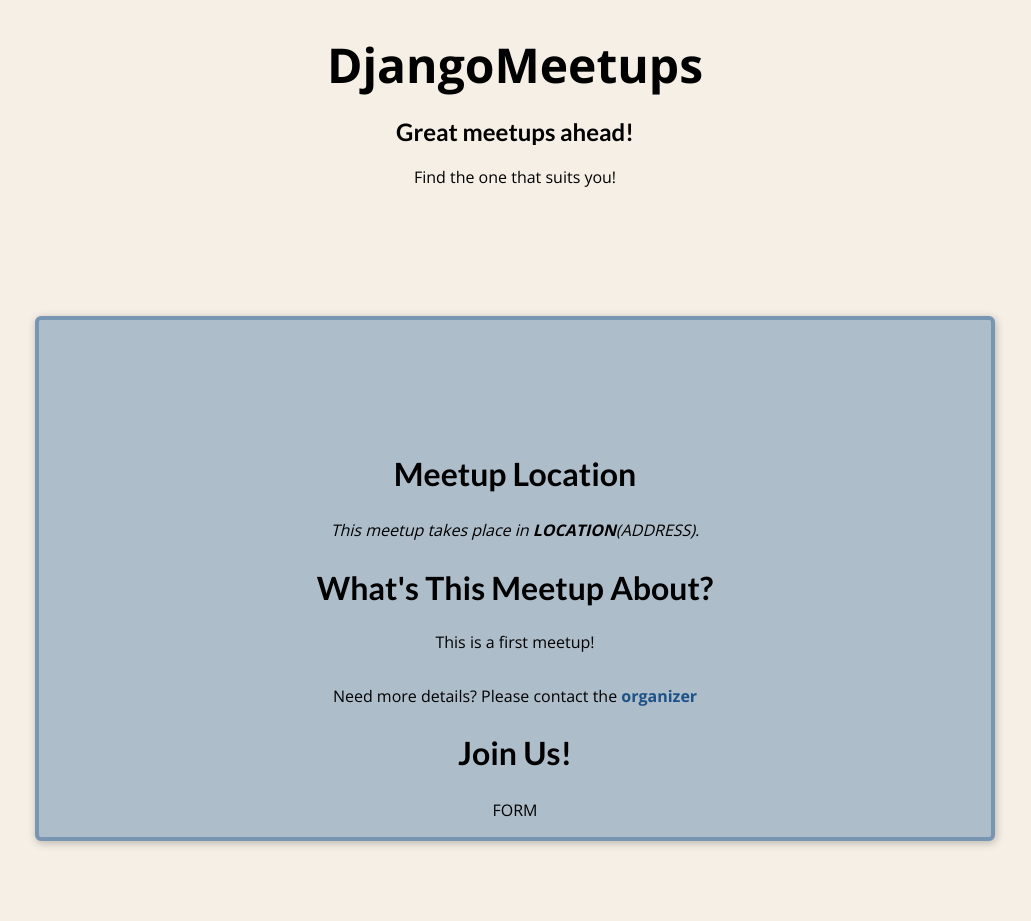
After one commit to rotriff/django_meetups_site, a Django app: page /1 in a window 1280 px wide. The commit adds this page. Shown: the whole page, without its empty margins (125-1156 px from the left). Run offline with Django 4.2, Linux system fonts and the light colour scheme.

Commit message:
added meetup-detail view, template, styles

```diff
--- /dev/null
+++ b/meetups/static/meetups/styles/meetup-detail.css
@@ -0,0 +1,56 @@
+article {
+    max-width: 60rem;
+    margin: 5rem auto;
+    border-radius: 6px;
+    background-color: #aebdca;
+    border: 4px solid #7895B2;
+    box-shadow: 1px 2px 8px rgba(0, 0, 0, 0.25);
+    position: relative;
+    padding: 1rem;
+    text-align: center;
+  }
+
+  #main-image {
+    width: 10rem;
+    height: 10rem;
+    object-fit: cover;
+    position: absolute;
+    top: -5rem;
+    left: calc(50% - 5rem);
+    border-radius: 50%;
+    border: 4px solid #7895B2;
+  }
+
+  section:first-of-type {
+    margin-top: 6rem;
+  }
+
+  h2 {
+    font-size: 2rem;
+  }
+
+  address span {
+    font-weight: bold;
+  }
+
+  #details h2 {
+    margin-bottom: 0.5rem;
+  }
+
+  #details > p {
+    color: black;
+    padding: 1rem;
+    border-radius: 4px;
+    max-width: 80%;
+    margin: auto;
+  }
+
+  #details footer {
+    color: black;
+  }
+
+  #details footer a {
+    color: #1d5286;
+    text-decoration: none;
+    font-weight: bold;
+  }
--- /dev/null
+++ b/meetups/templates/meetups/meetup-detail.html
@@ -0,0 +1,34 @@
+{% extends "base.html" %}
+{% load static %}
+
+{% block title %}{{ meetup_title }}{% endblock title %}
+
+{% block css_files %}
+    <link rel="stylesheet" href="{% static "meetups/styles/meetup-detail.css"%}">
+{% endblock %}
+
+{% block content %}
+    <main>
+        <article>
+            <img src="" alt="">
+
+            <section id="location">
+                <h2>Meetup Location</h2>
+                <address>This meetup takes place in <span>LOCATION</span>(ADDRESS).</address>
+            </section>
+
+            <section id="details">
+                <h2>What's This Meetup About?</h2>
+                <p>{{ meetup_description }}</p>
+                <footer>
+                    <p>Need more details? Please contact the <a href="">organizer</a> </p>
+                </footer>
+            </section>
+
+            <section id="registration">
+                <h2>Join Us!</h2>
+                FORM
+            </section>
+        </article>
+    </main>
+{% endblock content %}
--- a/meetups/urls.py
+++ b/meetups/urls.py
@@ -4,5 +4,6 @@ from . import views
 
 
 urlpatterns = [
-    path('', views.index)
+    path('', views.index),
+    path('<slug:meetup_slug>', views.meetup_details)
 ]
--- a/meetups/views.py
+++ b/meetups/views.py
@@ -15,3 +15,13 @@ def index(request):
     return render(request, 'meetups/index.html', {
         'meetups': meetups
     })
+
+def meetup_details(request, meetup_slug):
+    selectef_meetup = {
+        'title': 'A First Meetup',
+        'description': 'This is a first meetup!'
+        }
+    return render(request, 'meetups/meetup-detail.html', {
+        'meetup_title': selectef_meetup['title'],
+        'meetup_description': selectef_meetup['description']
+    })
--- a/static/base.css
+++ b/static/base.css
@@ -7,7 +7,7 @@
 body {
     font-family: 'Open Sans', 'Lato', sans-serif;
   margin: 0;
-  background-color: #c0c0c0;
+  background-color: #f5efe6;
   color: #000000;
 }
 
@@ -16,7 +16,7 @@ h2,
 h3 {
   font-family: 'Lato', sans-serif;
   font-weight: bold;
-  color: #002366;
+  color: black;
 }
 
 #main-header {
@@ -33,6 +33,6 @@ h3 {
     font-size: 3rem;
     font-family: 'Open Sans', 'Lato', sans-serif;
     text-decoration: none;
-    color: #002366;
+    color: black;
     font-weight: bold;
 }
```
Also changed, not shown: meetups/static/meetups/styles/index.css (+6 -6 lines).
